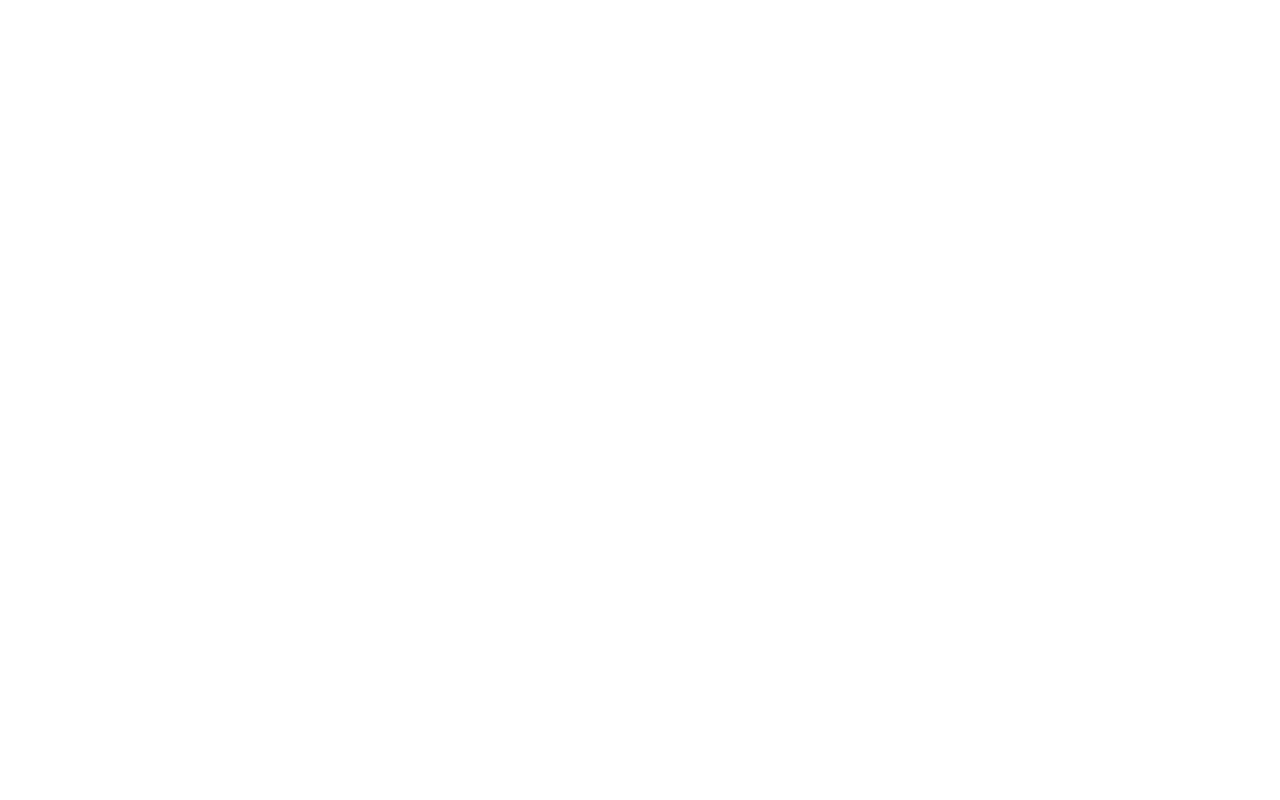
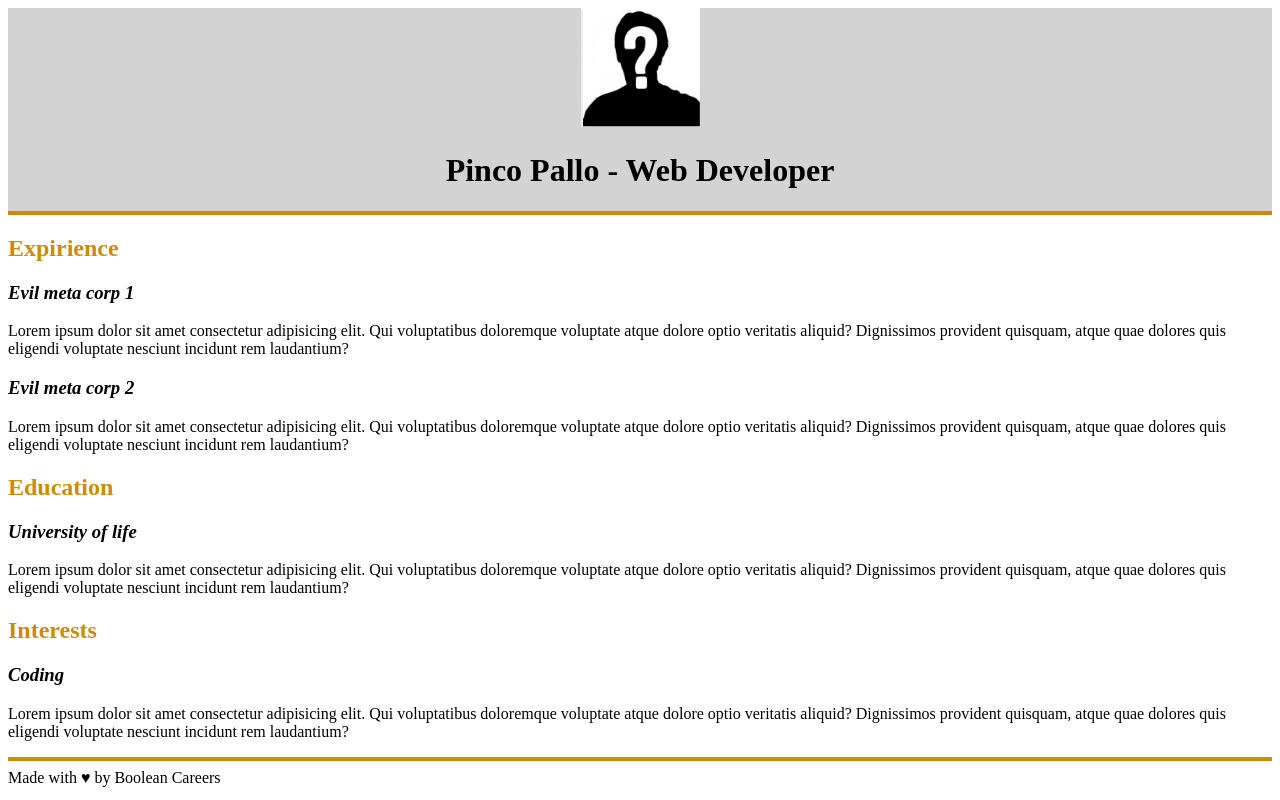
Before and after one commit to valeria-sozzi/cv, a plain HTML site: page index.html in a window 1280 px wide. Drawn offline with Linux system fonts and the light colour scheme.

Commit message:
aggiunto cv

```diff
--- a/index.html
+++ b/index.html
@@ -3,9 +3,43 @@
 <head>
     <meta charset="UTF-8">
     <meta name="viewport" content="width=device-width, initial-scale=1.0">
-    <title>Document</title>
+    <link rel="stylesheet" href="style.css">
+    <title>curriculum vitae</title>
 </head>
 <body>
+    <header>
+        <img src="profilo.png" alt="profilo persona">
+        <h1>Pinco Pallo - Web Developer</h1>
+        <hr>
+    </header>
 
+    <main>
+        <h2>Expirience</h2>
+        <section>
+            <h3><strong><em>Evil meta corp 1</em></strong></h3>
+            <p>Lorem ipsum dolor sit amet consectetur adipisicing elit. Qui voluptatibus doloremque voluptate atque dolore optio veritatis aliquid? Dignissimos provident quisquam, atque quae dolores quis eligendi voluptate nesciunt incidunt rem laudantium?</p>
+        </section>
+        <section>
+            <h3><strong><em>Evil meta corp 2</em></strong></h3>
+            <p>Lorem ipsum dolor sit amet consectetur adipisicing elit. Qui voluptatibus doloremque voluptate atque dolore optio veritatis aliquid? Dignissimos provident quisquam, atque quae dolores quis eligendi voluptate nesciunt incidunt rem laudantium?</p>
+        </section>
+
+        <h2>Education</h2>
+        <section>
+            <h3><strong><em>University of life</em></strong></h3>
+            <p>Lorem ipsum dolor sit amet consectetur adipisicing elit. Qui voluptatibus doloremque voluptate atque dolore optio veritatis aliquid? Dignissimos provident quisquam, atque quae dolores quis eligendi voluptate nesciunt incidunt rem laudantium?</p>
+        </section>
+
+        <h2>Interests</h2>
+        <section>
+            <h3><strong><em>Coding</em></strong></h3>
+            <p>Lorem ipsum dolor sit amet consectetur adipisicing elit. Qui voluptatibus doloremque voluptate atque dolore optio veritatis aliquid? Dignissimos provident quisquam, atque quae dolores quis eligendi voluptate nesciunt incidunt rem laudantium?</p>
+        </section>
+
+        <hr>
+    </main>
+    <footer>
+        Made with &hearts; by Boolean Careers
+    </footer>
 </body>
 </html>
--- /dev/null
+++ b/style.css
@@ -0,0 +1,11 @@
+header{
+    text-align: center;
+    background-color: lightgray;
+}
+hr{
+    border: 2px solid #d18a05;
+}
+
+h2{
+    color: #d18a05;
+}
```
Also changed, not shown: profilo.png (added).
